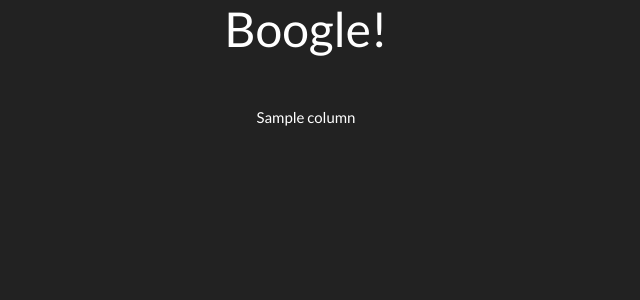
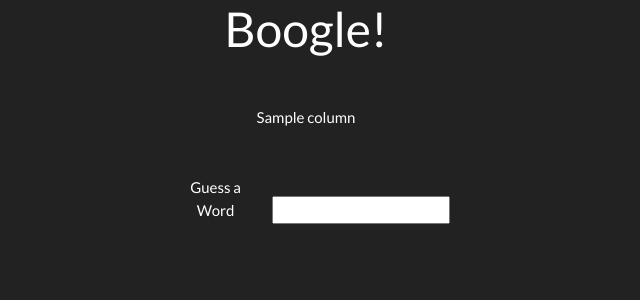
Before and after one commit to taimoorarshad43/Boggle, a Flask app: template templates/index.html in a window 1280 px wide. Shown: the top 300 px of the page, without its empty margins (334-974 px from the left). Run offline with Flask 2, Linux system fonts and the light colour scheme; the template is opened without the code that fills it: most values are stand-ins (such as "Sample title", 1, 10 or a date in 2020); parts of the project's set-up code (start-up, migrations or seed data) failed here and were passed over; some libraries are stand-ins or nearby versions.

```diff
--- a/templates/index.html
+++ b/templates/index.html
@@ -18,4 +18,11 @@
 {% endfor %}
 </div>
 
+<div class = "text-center mt-5">
+    <form>
+        <label class = "col-1">Guess a Word</label>
+        <input type = "text" name = "guess">
+    </form>
+</div>
+
 {% endblock %}
```
Also changed, not shown: 1 other file.
